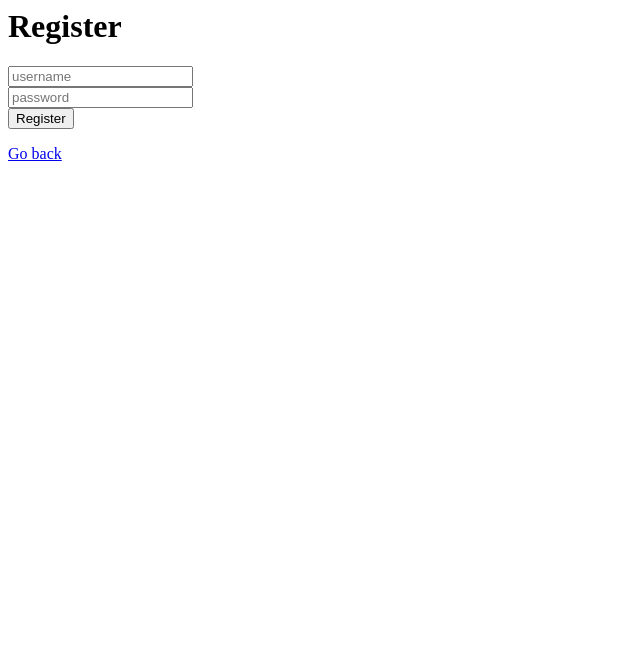
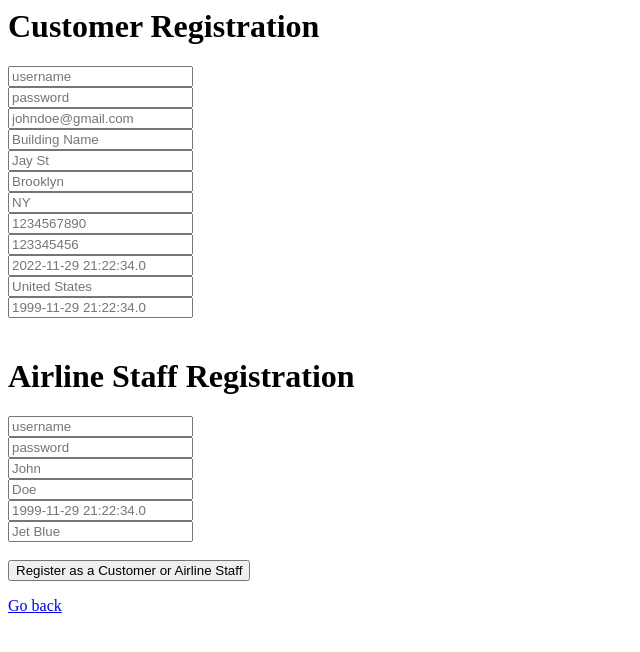
Before and after one commit to Cody-Jiang-Zhihong/Air-Ticket-Reservation-System, a Flask app: page /register in a window 1280 px wide. Shown: the top 652 px of the page, without its empty margins (0-640 px from the left). Run offline with Flask 2, Linux system fonts and the light colour scheme.

Commit message:
Finished customer and airline staff registration

```diff
--- a/main.py
+++ b/main.py
@@ -156,14 +156,40 @@ def loginAuth():
 @app.route('/registerAuth', methods=['GET', 'POST'])
 def registerAuth():
     # grabs information from the forms
-    username = request.form['username']
-    password = request.form['password']
+    username1 = request.form['username1']
+    password1 = request.form['password1']
+    email = request.form['email']
+    building_name = request.form['building_name']
+    street = request.form['street']
+    city = request.form['city']
+    state = request.form['state']
+    phone_number = request.form['phone_number']
+    passport_num = request.form['passport_num']
+    passport_expiration = request.form['passport_expiration']
+    passport_country = request.form['passport_country']
+    date_of_birth1 = request.form['date_of_birth1']
+
+    username2 = request.form['username2']
+    password2 = request.form['password2']
+    first_name = request.form['first_name']
+    last_name = request.form['last_name']
+    date_of_birth2 = request.form['date_of_birth2']
+    airline_name = request.form['airline_name']
+
+    customer = True
+    if username2 and password2 and first_name and last_name and date_of_birth2 and airline_name:
+        customer = False
 
     # cursor used to send queries
     cursor = conn.cursor()
     # executes query
-    query = 'SELECT * FROM user WHERE username = %s'
-    cursor.execute(query, (username))
+    if customer == "customer":
+        query = 'SELECT * FROM customer WHERE name = %s'
+        cursor.execute(query, (username1))
+    if not customer:
+        query = 'SELECT * FROM airline_staff WHERE username = %s'
+        cursor.execute(query, (username2))
+
     # stores the results in a variable
     data = cursor.fetchone()
     # use fetchall() if you are expecting more than 1 data row
@@ -173,8 +199,13 @@ def registerAuth():
         error = "This user already exists"
         return render_template('register.html', error=error)
     else:
-        ins = 'INSERT INTO user VALUES(%s, %s)'
-        cursor.execute(ins, (username, password))
+        if customer:
+            query = 'INSERT INTO customer VALUES(%s, %s, %s, %s, %s, %s, %s, %s, %s, %s, %s, %s)'
+            cursor.execute(query, (username1, email, password1, building_name, street, city, state, phone_number, passport_num, passport_expiration, passport_country, date_of_birth1))
+        if not customer:
+            query = 'INSERT INTO airline_staff VALUES(%s, %s, %s, %s, %s, %s)'
+            cursor.execute(query, (username2, password2, first_name, last_name, date_of_birth2, airline_name))
+
         conn.commit()
         cursor.close()
         return render_template('index.html')
--- a/templates/login.html
+++ b/templates/login.html
@@ -2,6 +2,8 @@
 <head>
 </head>
 <body>
+
+
 <form action="/loginAuth" method="POST">
 	<h1>Login</h1>
 	<input type="text" name = "username" placeholder="username" required/> </br>
--- a/templates/register.html
+++ b/templates/register.html
@@ -3,13 +3,33 @@
 </head>
 <body>
 <form action="/registerAuth" method="POST">
-	<h1>Register</h1>
-	<input type="text" name = "username" placeholder="username" required/> </br>
-	<input type="password" name = "password" placeholder="password" required/></br>
-	<input type="submit" value = Register />
 	{% if error %}
 		<p class="error"><strong>Error:</strong> {{error}}</p>
 	{% endif %}
+	<h1>Customer Registration</h1>
+	<input type="text" name = "username1" placeholder="username"/> </br>
+	<input type="password" name = "password1" placeholder="password"/></br>
+	<input type="text" name = "email" placeholder="johndoe@gmail.com"/> </br>
+	<input type="text" name = "building_name" placeholder="Building Name"/> </br>
+	<input type="text" name = "street" placeholder="Jay St"/> </br>
+	<input type="text" name = "city" placeholder="Brooklyn"/> </br>
+	<input type="text" name = "state" placeholder="NY"/> </br>
+	<input type="text" name = "phone_number" placeholder="1234567890"/> </br>
+	<input type="text" name = "passport_num" placeholder="123345456"/> </br>
+	<input type="text" name = "passport_expiration" placeholder="2022-11-29 21:22:34.0"/> </br>
+	<input type="text" name = "passport_country" placeholder="United States"/> </br>
+	<input type="text" name = "date_of_birth1" placeholder="1999-11-29 21:22:34.0"/> </br><br>
+
+	<h1>Airline Staff Registration</h1>
+	<input type="text" name = "username2" placeholder="username"/> </br>
+	<input type="password" name = "password2" placeholder="password"/></br>
+	<input type="text" name = "first_name" placeholder="John"/> </br>
+	<input type="text" name = "last_name" placeholder="Doe"/> </br>
+	<input type="text" name = "date_of_birth2" placeholder="1999-11-29 21:22:34.0"/> </br>
+	<input type="text" name = "airline_name" placeholder="Jet Blue"/> </br>
+
+
+	<br><input type="submit" value = "Register as a Customer or Airline Staff">
 </form>
 <a href="/">Go back</a>
 </body>
```
Also changed, not shown: create_tables.sql (+4 -4 lines), insert_data.sql (+18 -18 lines).
